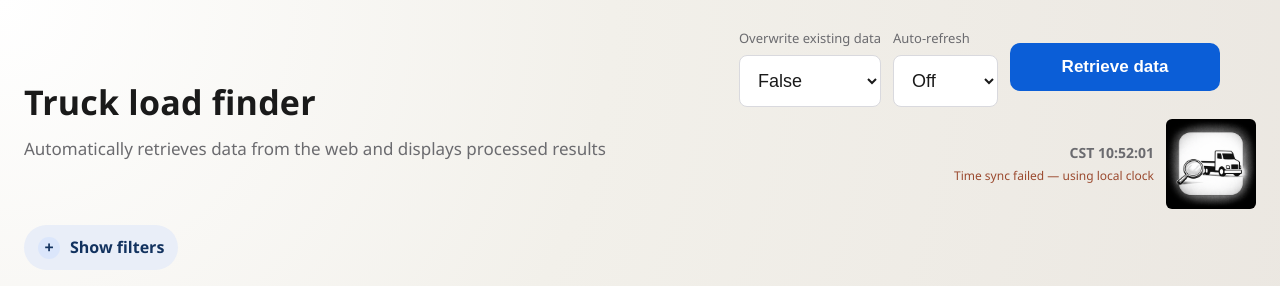
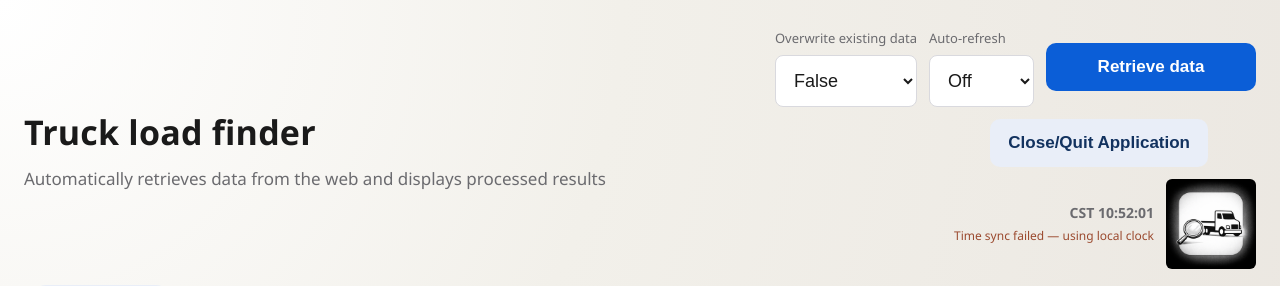
Before and after one commit to k93019/aitruckload, a FastAPI app: page / in a window 1280 px wide. Shown: the top 286 px of the page. Run offline with FastAPI, Linux system fonts and the light colour scheme.

Commit message:
feat: add quit button to stop server

```diff
--- a/src/main.py
+++ b/src/main.py
@@ -797,6 +797,15 @@ def health() -> dict:
     return {"status": "ok"}
 
 
+@app.post("/shutdown")
+def shutdown() -> dict:
+    cb = getattr(app.state, "shutdown_cb", None)
+    if callable(cb):
+        cb()
+        return {"status": "shutting_down"}
+    return {"status": "unavailable"}
+
+
 @app.post("/scrape")
 def scrape_endpoint(req: ScrapeRequest) -> dict:
     try:
--- a/src/templates/index.html
+++ b/src/templates/index.html
@@ -341,8 +341,10 @@
             </select>
           </label>
           <button id="btn-scrape">Retrieve data</button>
+          <button id="btn-quit" class="secondary">Close/Quit Application</button>
           <div class="auto-refresh-status" id="auto-refresh-status"></div>
           <div class="status" id="status-scrape"></div>
+          <div class="status" id="status-quit"></div>
           <div class="status" id="status-results"></div>
         </div>
         <div class="header-brand">
@@ -544,12 +546,14 @@
 
   <script>
     const statusScrape = document.getElementById("status-scrape");
+    const statusQuit = document.getElementById("status-quit");
     const statusShortlist = document.getElementById("status-shortlist");
     const statusResults = document.getElementById("status-results");
     const statusWorking = document.getElementById("status-working");
     const tableBody = document.querySelector("#results-table tbody");
     const autoRefreshStatus = document.getElementById("auto-refresh-status");
     const scrapeButton = document.getElementById("btn-scrape");
+    const quitButton = document.getElementById("btn-quit");
     const scrapeButtonLabel = scrapeButton.textContent;
     const timeDisplay = document.getElementById("cst-time");
     const timeWarning = document.getElementById("time-warning");
@@ -810,6 +814,20 @@
       }
     });
 
+    quitButton.addEventListener("click", async () => {
+      quitButton.disabled = true;
+      statusQuit.textContent = "Shutting down...";
+      try {
+        await postJson("/shutdown", {});
+        setTimeout(() => {
+          statusQuit.textContent = "You can now close this tab.";
+        }, 400);
+      } catch (err) {
+        statusQuit.textContent = `Shutdown failed: ${err.message}`;
+        quitButton.disabled = false;
+      }
+    });
+
     document.getElementById("btn-shortlist").addEventListener("click", async () => {
       await runFiltersAndLoad({ runScrape: false });
     });
```
Also changed, not shown: 2 other files.
